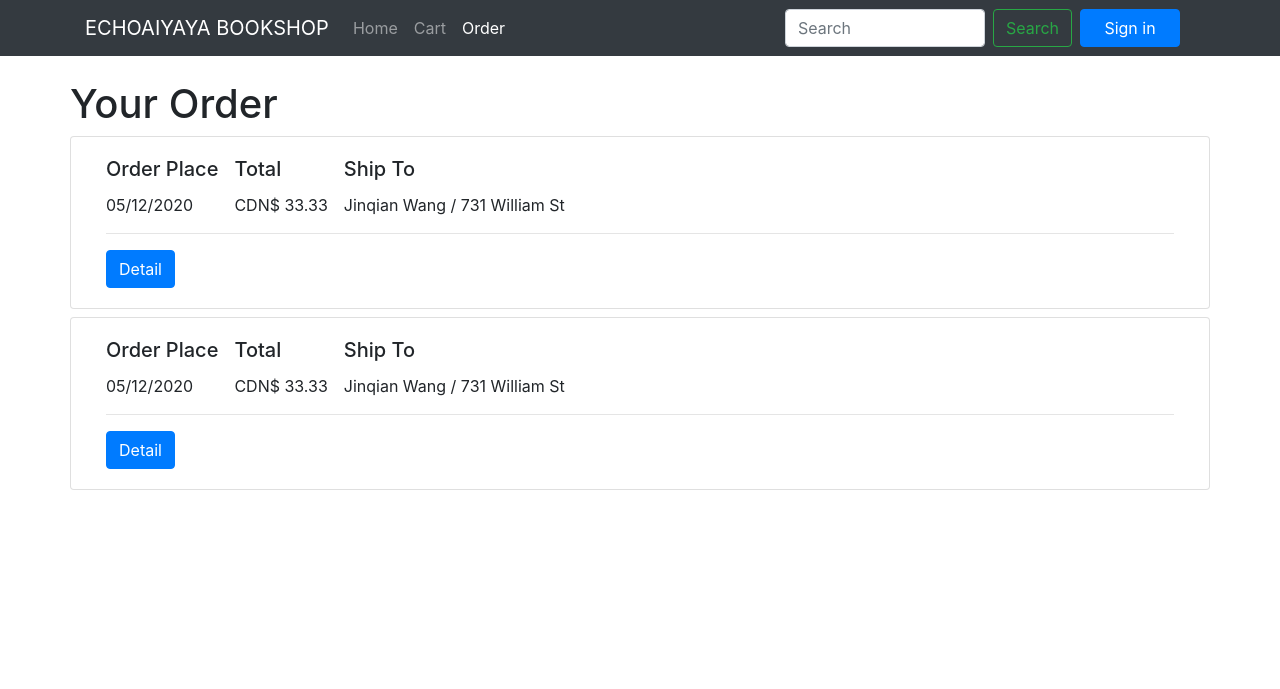
After one commit to echoaiyaya/EcommerceProject1, a PHP site: page /html/order.html in a window 1280 px wide. The commit adds this page. Shown: the top 689 px of the page. Run offline with PHP 8.4, Linux system fonts and the light colour scheme; some libraries are stand-ins or nearby versions.

Commit message:
change database.sql and finish views

```diff
--- a/view/css/index.css
+++ b/view/css/index.css
@@ -20,3 +20,7 @@ body {
 #creditBox{
   display: none;
 }
+
+.order-detail{
+  display: none;
+}
--- a/view/html/index.html
+++ b/view/html/index.html
@@ -39,7 +39,7 @@
         <div class="col-6 d-flex justify-content-end align-items-center">
           <input class="form-control mr-sm-2" type="text" placeholder="Search" aria-label="Search">
           <button class="btn btn-outline-success my-2 my-sm-0 mr-sm-2">Search</button>
-          <button class="btn btn-primary" style="min-width: 100px;" href="#">Sign in</button>
+          <button class="btn btn-primary" style="min-width: 100px;" href="login.html">Sign in</button>
           <!-- <button class="btn btn-outline-secondary" style="min-width: 100px;" href="#">Sign up</button> -->
         </div>
       </div>
--- /dev/null
+++ b/view/html/order.html
@@ -0,0 +1,195 @@
+<!doctype html>
+<html lang="en">
+
+<head>
+    <meta charset="utf-8">
+    <meta name="viewport" content="width=device-width, initial-scale=1, shrink-to-fit=no">
+    <title>BookStore-Home</title>
+
+    <!-- Bootstrap core CSS -->
+    <link rel="stylesheet" href="https://cdn.jsdelivr.net/npm/bootstrap@4.6.0/dist/css/bootstrap.min.css"
+        integrity="sha384-B0vP5xmATw1+K9KRQjQERJvTumQW0nPEzvF6L/Z6nronJ3oUOFUFpCjEUQouq2+l" crossorigin="anonymous">
+    <style>
+
+    </style>
+    <!-- Custom styles for this template -->
+    <link href="../css/index.css" rel="stylesheet">
+</head>
+
+<body>
+    <nav class="navbar navbar-expand-md navbar-dark bg-dark mb-4">
+        <div class="container">
+            <a class="navbar-brand" href="#">ECHOAIYAYA BOOKSHOP</a>
+            <button class="navbar-toggler" type="button" data-toggle="collapse" data-target="#navbarCollapse"
+                aria-controls="navbarCollapse" aria-expanded="false" aria-label="Toggle navigation">
+                <span class="navbar-toggler-icon"></span>
+            </button>
+            <div class="collapse navbar-collapse" id="navbarCollapse">
+                <ul class="navbar-nav mr-auto">
+                    <li class="nav-item">
+                        <a class="nav-link" href="index.html">Home</a>
+                    </li>
+                    <li class="nav-item">
+                        <a class="nav-link" href="checkout.html">Cart</a>
+                    </li>
+                    <li class="nav-item">
+                        <a class="nav-link active" href="order.html">Order <span class="sr-only">(current)</span></a>
+                    </li>
+                </ul>
+                <div class="col-6 d-flex justify-content-end align-items-center">
+                    <input class="form-control mr-sm-2" type="text" placeholder="Search" aria-label="Search">
+                    <button class="btn btn-outline-success my-2 my-sm-0 mr-sm-2">Search</button>
+                    <button class="btn btn-primary" style="min-width: 100px;" href="#">Sign in</button>
+                    <!-- <button class="btn btn-outline-secondary" style="min-width: 100px;" href="#">Sign up</button> -->
+                </div>
+            </div>
+        </div>
+
+    </nav>
+
+    <main role="main" class="container">
+        <div class="row">
+            <h1>Your Order</h1>
+            <div class="card col-12 mb-2">
+                <div class="card-body">
+                    <div class="d-flex">
+                        <div class="d-flex flex-column mr-3">
+                            <h5 class="card-title">Order Place</h5>
+                            <p class="card-text">05/12/2020</p>
+                        </div>
+                        <div class="d-flex flex-column mr-3">
+                            <h5 class="card-title">Total</h5>
+                            <p class="card-text">CDN$ 33.33</p>
+                        </div>
+                        <div class="d-flex flex-column">
+                            <h5 class="card-title">Ship To</h5>
+                            <p class="card-text">Jinqian Wang / 731 William St</p>
+                        </div>
+                    </div>
+                    <hr>
+                    <div class="row order-detail">
+                        <div class="col-12 mb-2">
+                            <div class="row">
+                                <div class="col-2" >
+                                    <img style="max-height: 10em; max-width: 10em;" src="../images/download.jpg" alt="...">
+                                </div>
+                                <div class="col-10">
+                                    <p class="card-text">price: CDN$ 12</p>
+                                    <p class="card-text">Quantity: 2</p>
+                                    <p class="card-text">items price: CDN$ 24</p>
+                                </div>
+                            </div>
+                        </div>
+                        <div class="col-12 mb-2">
+                            <div class="row">
+                                <div class="col-2" >
+                                    <img style="max-height: 10em; max-width: 10em;" src="../images/download.jpg" alt="...">
+                                </div>
+                                <div class="col-10">
+                                    <p class="card-text">price: CDN$ 12</p>
+                                    <p class="card-text">Quantity: 2</p>
+                                    <p class="card-text">items price: CDN$ 24</p>
+                                </div>
+                            </div>
+                        </div>
+                        <div class="col-12 mb-2">
+                            <div class="row">
+                                <div class="col-2" >
+                                    <img style="max-height: 10em; max-width: 10em;" src="../images/download.jpg" alt="...">
+                                </div>
+                                <div class="col-10">
+                                    <p class="card-text">price: CDN$ 12</p>
+                                    <p class="card-text">Quantity: 2</p>
+                                    <p class="card-text">items price: CDN$ 24</p>
+                                </div>
+                            </div>
+                        </div>
+                    </div>
+                    <a href="#" class="btn btn-primary detailbtn" open="false">Detail</a>
+                </div>
+            </div>
+            <div class="card col-12 mb-2">
+                <div class="card-body">
+                    <div class="d-flex">
+                        <div class="d-flex flex-column mr-3">
+                            <h5 class="card-title">Order Place</h5>
+                            <p class="card-text">05/12/2020</p>
+                        </div>
+                        <div class="d-flex flex-column mr-3">
+                            <h5 class="card-title">Total</h5>
+                            <p class="card-text">CDN$ 33.33</p>
+                        </div>
+                        <div class="d-flex flex-column">
+                            <h5 class="card-title">Ship To</h5>
+                            <p class="card-text">Jinqian Wang / 731 William St</p>
+                        </div>
+                    </div>
+                    <hr>
+                    <div class="row order-detail">
+                        <div class="col-12 mb-2">
+                            <div class="row">
+                                <div class="col-2" >
+                                    <img style="max-height: 10em; max-width: 10em;" src="../images/download.jpg" alt="...">
+                                </div>
+                                <div class="col-10">
+                                    <p class="card-text">price: CDN$ 12</p>
+                                    <p class="card-text">Quantity: 2</p>
+                                    <p class="card-text">items price: CDN$ 24</p>
+                                </div>
+                            </div>
+                        </div>
+                        <div class="col-12 mb-2">
+                            <div class="row">
+                                <div class="col-2" >
+                                    <img style="max-height: 10em; max-width: 10em;" src="../images/download.jpg" alt="...">
+                                </div>
+                                <div class="col-10">
+                                    <p class="card-text">price: CDN$ 12</p>
+                                    <p class="card-text">Quantity: 2</p>
+                                    <p class="card-text">items price: CDN$ 24</p>
+                                </div>
+                            </div>
+                        </div>
+                        <div class="col-12 mb-2">
+                            <div class="row">
+                                <div class="col-2" >
+                                    <img style="max-height: 10em; max-width: 10em;" src="../images/download.jpg" alt="...">
+                                </div>
+                                <div class="col-10">
+                                    <p class="card-text">price: CDN$ 12</p>
+                                    <p class="card-text">Quantity: 2</p>
+                                    <p class="card-text">items price: CDN$ 24</p>
+                                </div>
+                            </div>
+                        </div>
+                    </div>
+                    <a href="#" class="btn btn-primary detailbtn" open="false">Detail</a>
+                </div>
+            </div>
+        </div>
+    </main>
+    <script src="https://code.jquery.com/jquery-3.5.1.slim.min.js"
+        integrity="sha384-DfXdz2htPH0lsSSs5nCTpuj/zy4C+OGpamoFVy38MVBnE+IbbVYUew+OrCXaRkfj"
+        crossorigin="anonymous"></script>
+    <script>window.jQuery || document.write('<script src="../assets/js/vendor/jquery.slim.min.js"><\/script>')</script>
+    <script src="../assets/dist/js/bootstrap.bundle.min.js"></script>
+    <script>
+        (function detailBtn() {
+            let detailBtn = document.querySelectorAll(".detailbtn");
+            let orderDetail = document.querySelectorAll(".order-detail");
+            detailBtn.forEach((e, k) => {
+                detailBtn[k].onclick = () => {
+                    if (detailBtn[k].getAttribute("open") == "false") {
+                        orderDetail[k].style.display = "block";
+                        detailBtn[k].setAttribute("open", "true");
+                        detailBtn[k].innerHTML = "Hidden";
+                    } else {
+                        orderDetail[k].style.display = "none";
+                        detailBtn[k].setAttribute("open", "false");
+                        detailBtn[k].innerHTML = "Detail";
+                    }
+                };
+            });
+        })();
+    </script>
+</html>
```
Also changed, not shown: BookStoreCreator.sql (+10 -1 lines), view/html/checkout.html (+12 -3 lines), view/html/login.html (added, +61 -0 lines), model/db_books.php (added), model/db_connect.php (added), model/db_orders.php (added), model/db_users.php (added).
